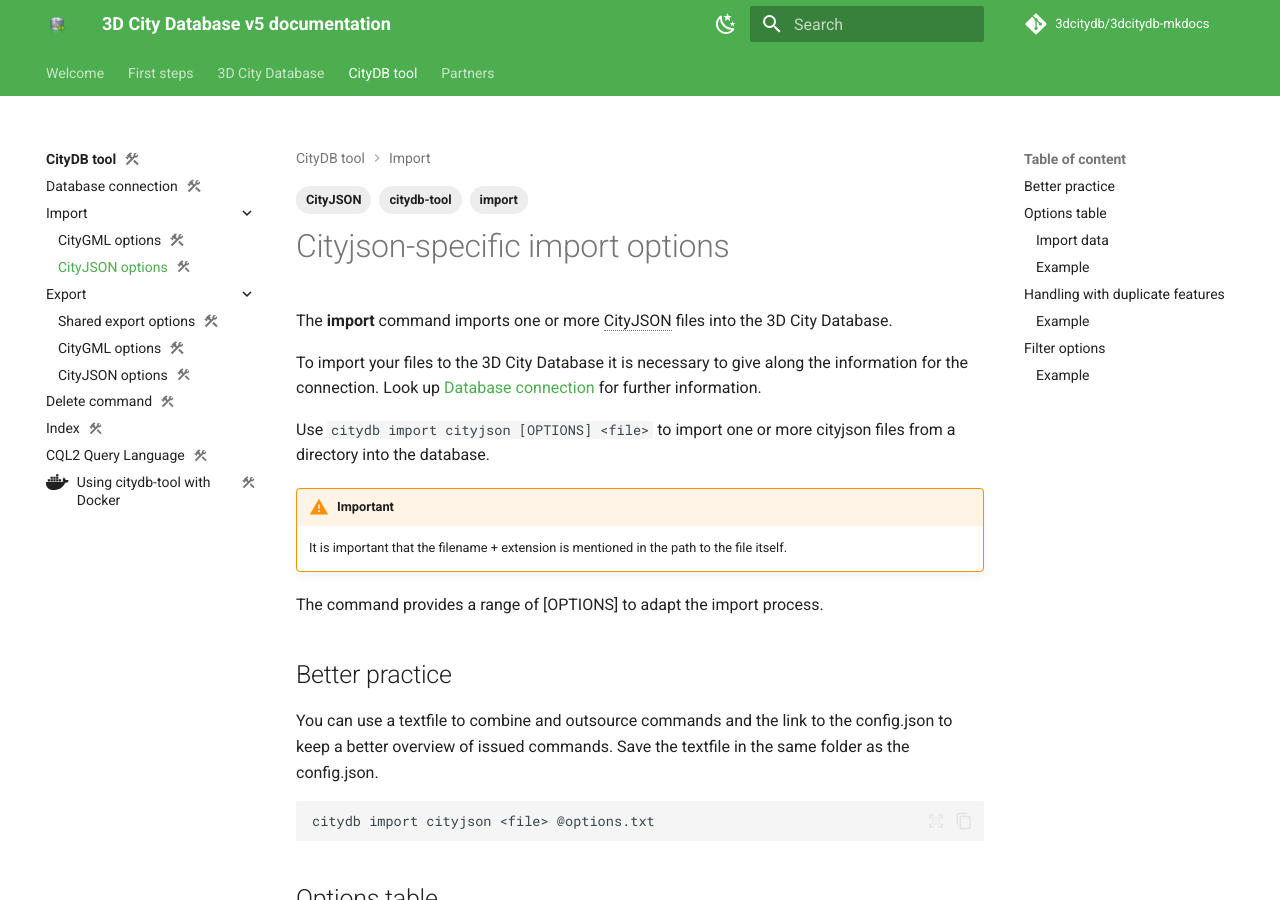
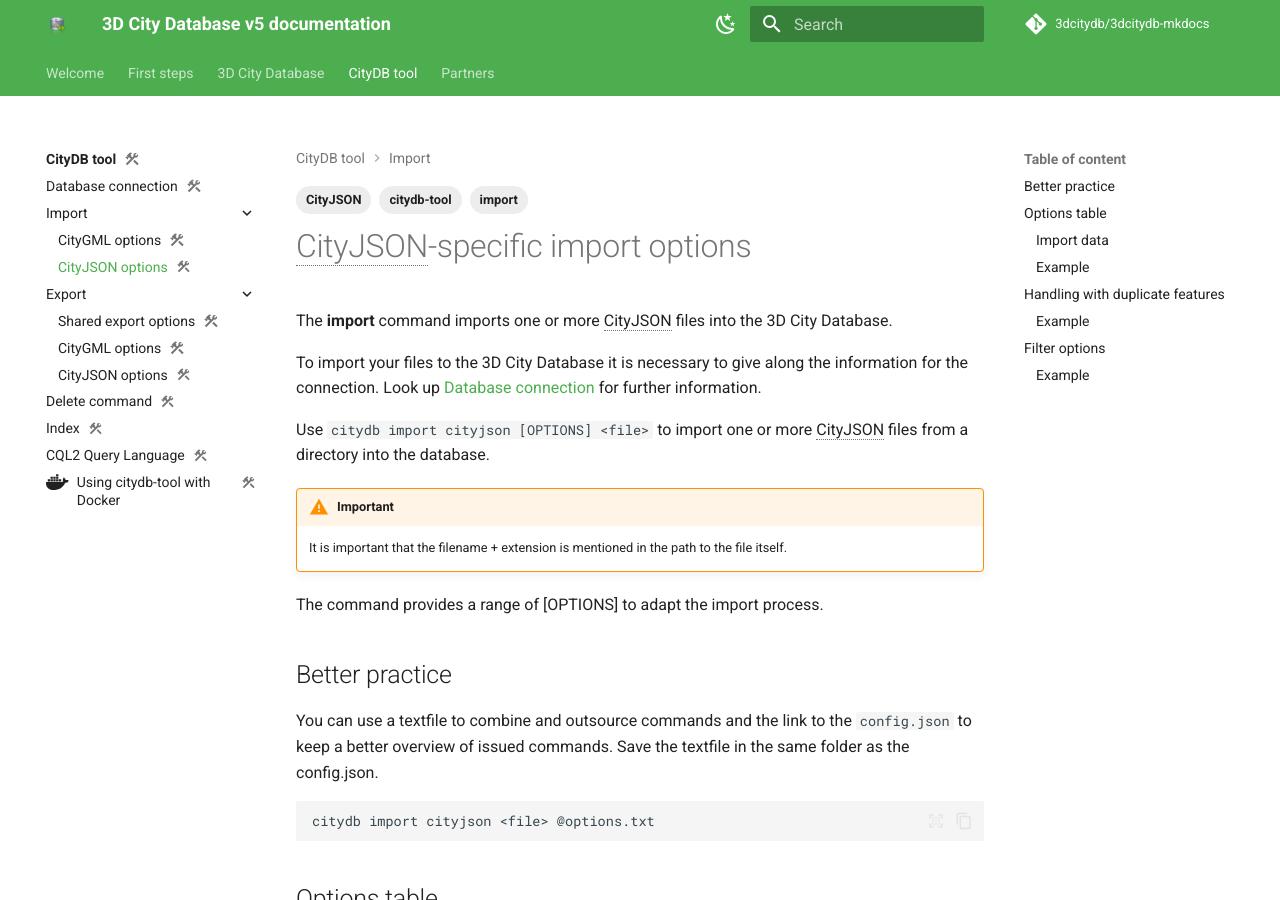
Before and after one commit to BWibo/3dcitydb-mkdocs, an MkDocs documentation site: the page built from docs/citydb-tool/import_cityjson.md, in a window 1280 px wide and 900 px high. Built offline with MkDocs 1.6.1 and Material for MkDocs 9.7.7, drawn with Linux system fonts in a browser that asks for light colours; comment, search, counter and statistics services are not loaded; some of the changed text lies outside the part shown.

Commit message:
correcteions

````diff
--- a/docs/citydb-tool/import_cityjson.md
+++ b/docs/citydb-tool/import_cityjson.md
@@ -9,13 +9,14 @@
   - import
 ---
 
-# Cityjson-specific import options
+# CityJSON-specific import options
 
 The **import** command imports one or more CityJSON files into the 3D City Database.
 
 To import your files to the 3D City Database it is necessary to give along the information for the connection. Look up [Database connection](db-connection.md) for further information.
 
-Use `citydb import cityjson [OPTIONS] <file>` to import one or more cityjson files from a directory into the database.
+Use `citydb import cityjson [OPTIONS] <file>` to import one or more CityJSON files from a directory into the database.
+
 !!! warning "Important"
     It is important that the filename + extension is mentioned in the path to the file itself.
 
@@ -23,7 +24,7 @@
 
 ## Better practice
 
-You can use a textfile to combine and outsource commands and the link to the config.json to keep a better overview of issued commands. Save the textfile in the same folder as the config.json.
+You can use a textfile to combine and outsource commands and the link to the `config.json` to keep a better overview of issued commands. Save the textfile in the same folder as the config.json.
 
 ```bash
 citydb import cityjson <file> @options.txt
@@ -58,7 +59,7 @@
 citydb import citygml generic_cityjson.json --preview @options.txt
 ```
 
-Import a Cityjson file and create file in a separate folder with log message
+Import a CityJSON file and create file in a separate folder with log message
 
 ```bash
 citydb import citygml generic_cityjson.json --log-file=.\log @options.txt
````
